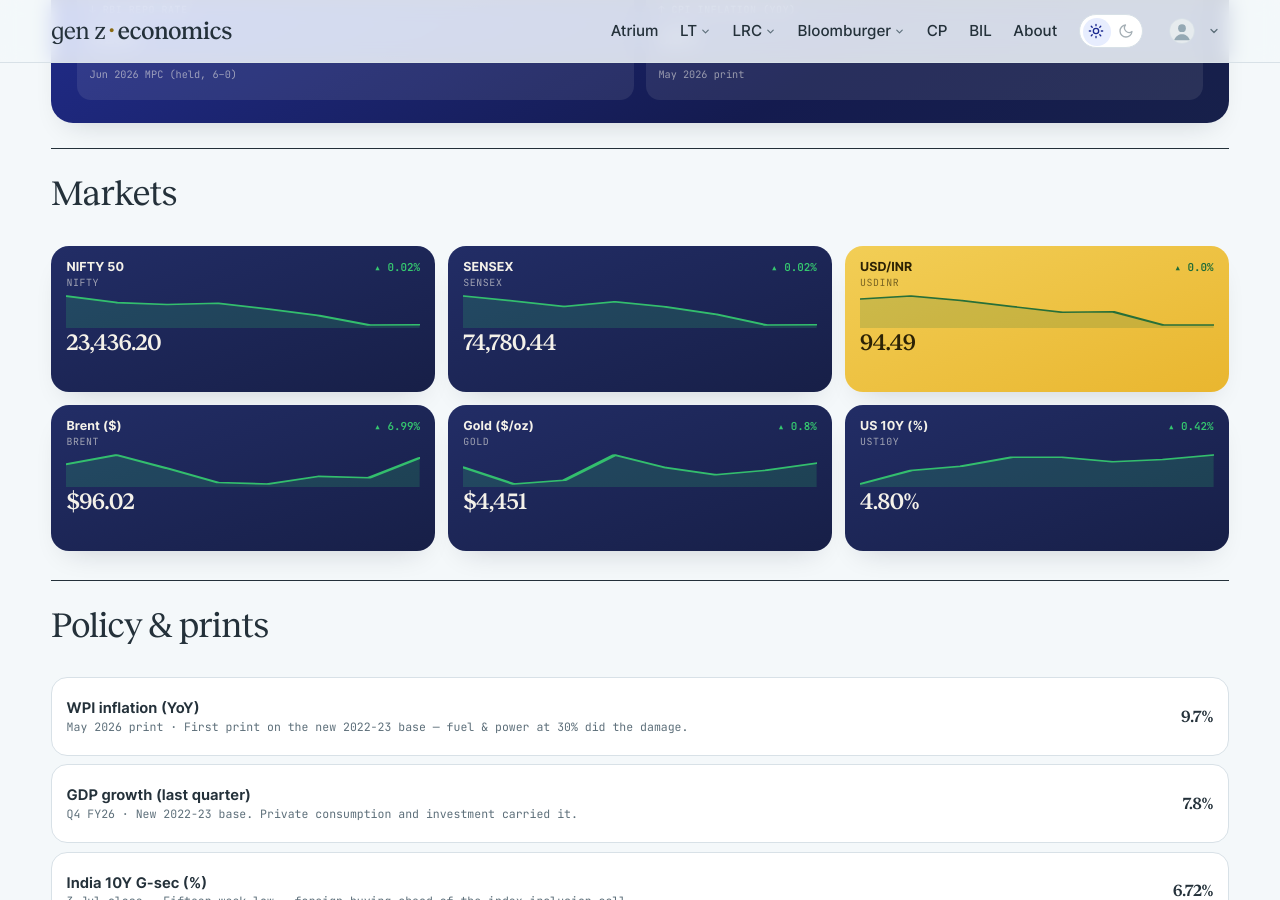
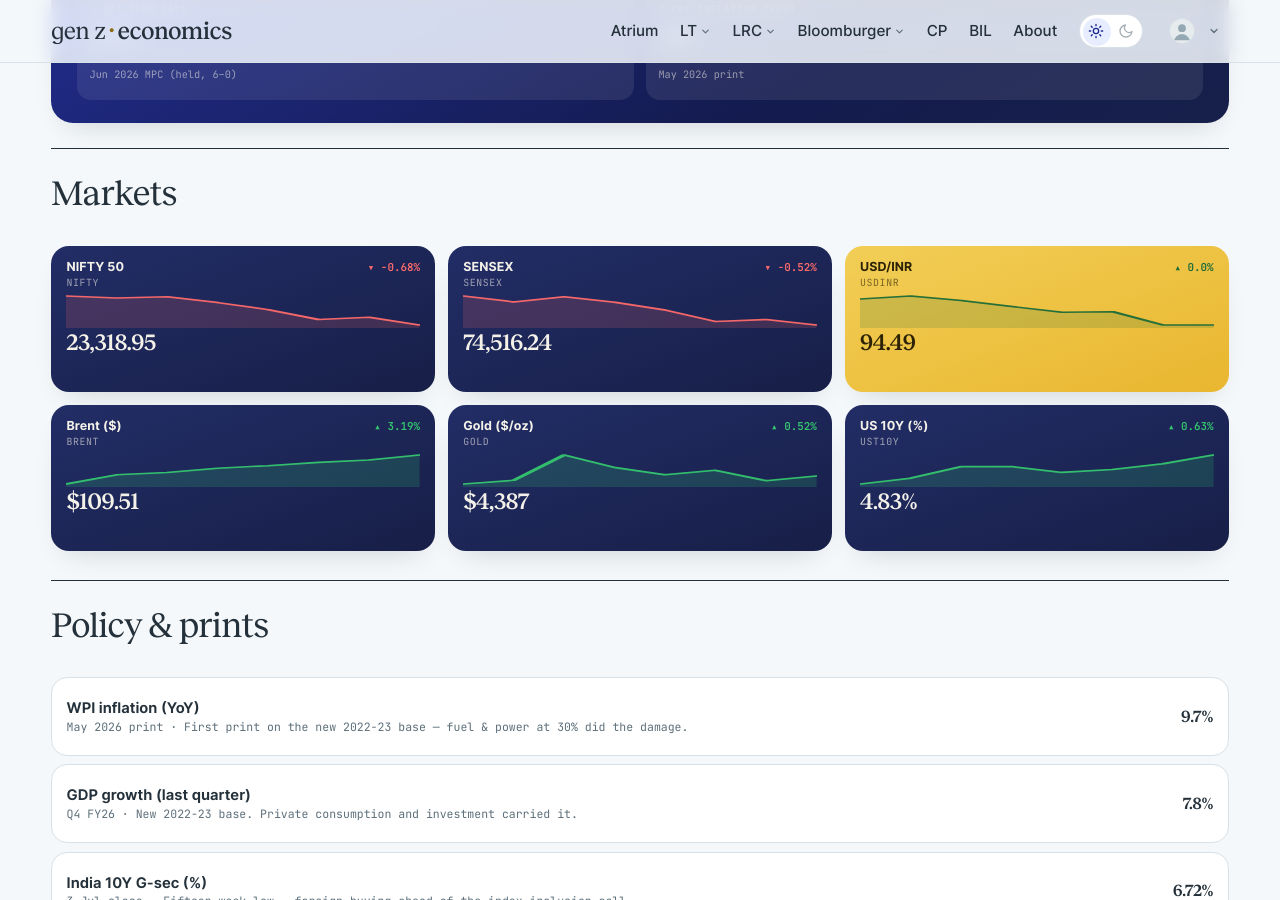
Before and after one commit to harsharya7021/genz-economics.com, a Jekyll site: the page built from macro-watch.html, in a window 1280 px wide and 900 px high, scrolled down 599 px. Built offline with Jekyll 4.4.1, drawn with Linux system fonts in a browser that asks for light colours; comment, search, counter and statistics services are not loaded.

Commit message:
data: morning market refresh

```diff
--- a/_data/macro.json
+++ b/_data/macro.json
@@ -1,34 +1,34 @@
 {
-  "as_of": "10 Sep 2026 close",
+  "as_of": "11 Sep 2026 close",
   "auto": {
     "nifty": {
       "label": "NIFTY 50",
-      "v": "23,436.20",
-      "chg": 0.02,
+      "v": "23,318.95",
+      "chg": -0.68,
       "spark": [
-        24055.801,
         23914.449,
         23873.449,
         23897.699,
         23779.15,
         23635.1,
         23431.5,
-        23436.199
+        23477.801,
+        23318.949
       ]
     },
     "sensex": {
       "label": "SENSEX",
-      "v": "74,780.44",
-      "chg": 0.02,
+      "v": "74,516.24",
+      "chg": -0.52,
       "spark": [
-        76944.281,
         76570.352,
         76152.859,
         76515.43,
         76132.812,
         75577.578,
         74764.227,
-        74780.438
+        74902.594,
+        74516.242
       ]
     },
     "usdinr": {
@@ -48,47 +48,47 @@
     },
     "brent": {
       "label": "Brent ($)",
-      "v": "$96.02",
-      "chg": 6.99,
+      "v": "$109.51",
+      "chg": 3.19,
       "spark": [
-        94.0,
-        96.92,
-        92.71,
-        88.24,
-        87.77,
-        90.18,
         89.75,
-        96.02
+        96.02,
+        97.59,
+        100.52,
+        102.24,
+        104.47,
+        106.12,
+        109.51
       ]
     },
     "gold": {
       "label": "Gold ($/oz)",
-      "v": "$4,451",
-      "chg": 0.8,
+      "v": "$4,387",
+      "chg": 0.52,
       "spark": [
-        4431.1,
         4348.0,
         4366.3,
         4491.7,
         4429.8,
         4393.9,
         4416.0,
-        4451.4
+        4364.5,
+        4387.4
       ]
     },
     "ust10y": {
       "label": "US 10Y (%)",
-      "v": "4.80%",
-      "chg": 0.42,
+      "v": "4.83%",
+      "chg": 0.63,
       "spark": [
-        4.67,
         4.73,
         4.75,
         4.79,
         4.79,
         4.77,
         4.78,
-        4.8
+        4.8,
+        4.83
       ]
     }
   },
--- a/_data/markets.yml
+++ b/_data/markets.yml
@@ -2,38 +2,38 @@
 # USD/INR) are refreshed each weekday morning by the market-data workflow;
 # the India 10Y G-Sec line is maintained by hand. Do not hand-edit the
 # live tickers — the job overwrites them.
-as_of: 10 Sep 2026
+as_of: 11 Sep 2026
 tickers:
 - symbol: NIFTY 50
   code: ^NSEI
-  value: 23,436.20
-  change: '+4.70'
-  pct: +0.02%
-  dir: up
+  value: 23,318.95
+  change: −158.85
+  pct: −0.68%
+  dir: down
   spark:
-  - 24055.801
   - 23914.449
   - 23873.449
   - 23897.699
   - 23779.15
   - 23635.1
   - 23431.5
-  - 23436.199
+  - 23477.801
+  - 23318.949
 - symbol: SENSEX
   code: BSE
-  value: 74,780.44
-  change: '+16.21'
-  pct: +0.02%
-  dir: up
+  value: 74,516.24
+  change: −386.35
+  pct: −0.52%
+  dir: down
   spark:
-  - 76944.281
   - 76570.352
   - 76152.859
   - 76515.43
   - 76132.812
   - 75577.578
   - 74764.227
-  - 74780.438
+  - 74902.594
+  - 74516.242
 - symbol: USD / INR
   code: FX
   value: '94.49'
```
